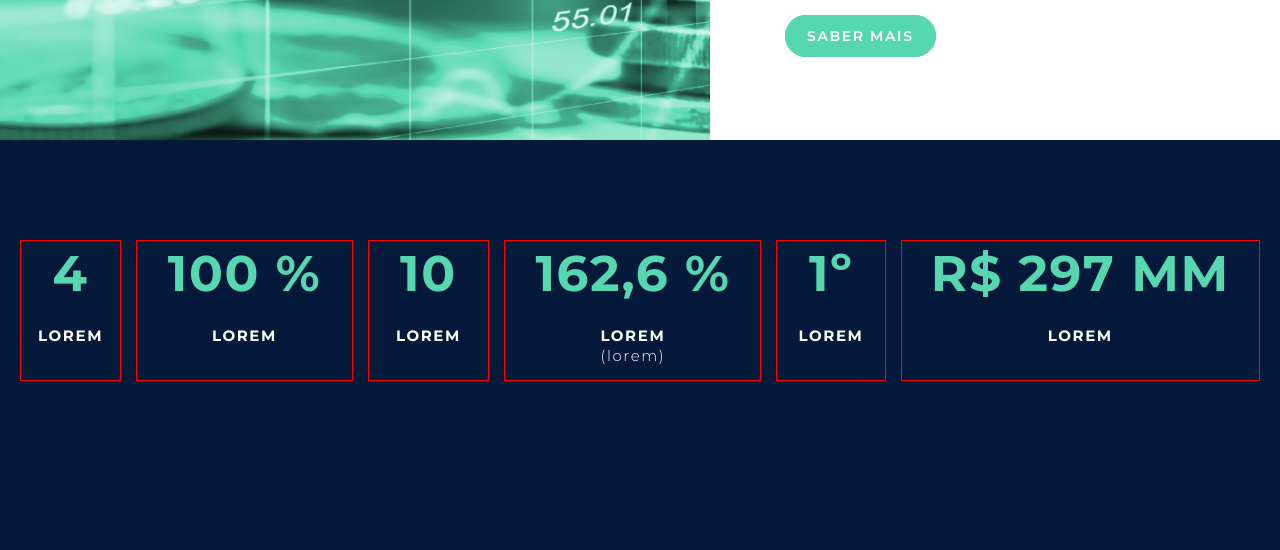
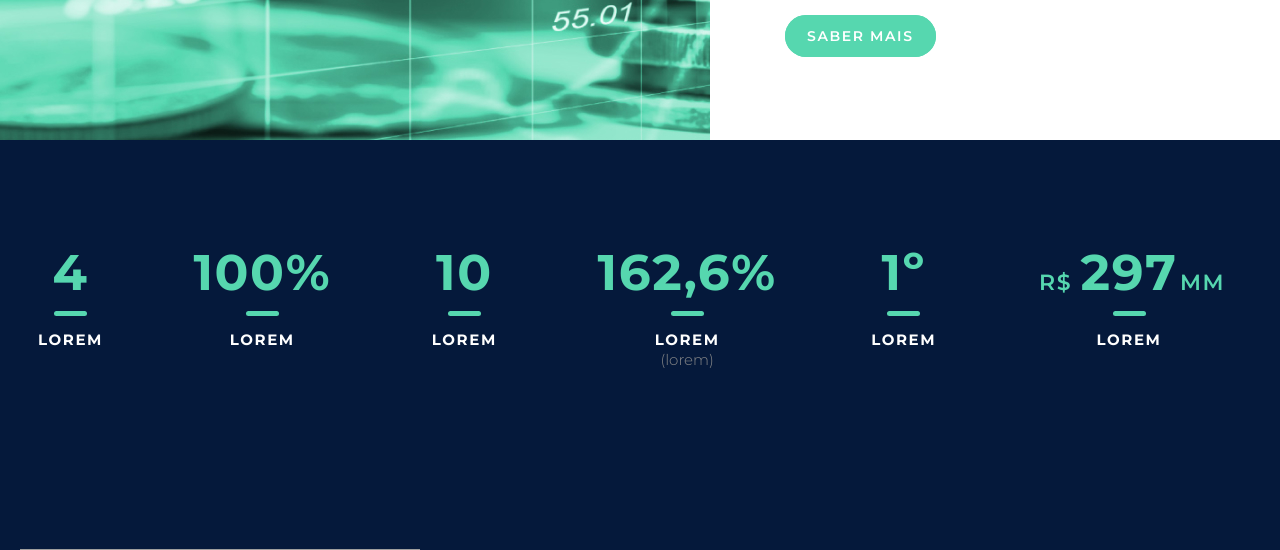
Before and after one commit to ViniFernandesDev/Landing-Page-1, a PHP site: page / in a window 1280 px wide. Shown: the part 1230-1780 px from the top of the page. Run offline with PHP 8.4, Linux system fonts and the light colour scheme; some libraries are stand-ins or nearby versions; grey boxes are pictures that could not be loaded.

Commit message:
Seção Números - pronto

```diff
--- a/css/style.css
+++ b/css/style.css
@@ -376,28 +376,50 @@ RESPONSIVO
   justify-content: center;
   text-align: center;
   align-content: flex-start;
-  border: 1px solid red;
 }
-.contentNumbers .container ul li span {
-  display: block;
+.contentNumbers .container ul li .text_green {
+  display: flex;
+  justify-content: center;
   width: 100%;
   color: #56D7AF;
   font-size: 3.125rem;
   font-weight: 700;
   height: 70px;
-  margin-bottom: 15px;
+  margin-bottom: 20px;
+  position: relative;
 }
-.contentNumbers .container ul li span.text_down {
+.contentNumbers .container ul li .text_green::before {
+  content: "";
+  position: absolute;
+  height: 5px;
+  width: 33px;
+  border-radius: 5px;
+  background: #56D7AF;
+  bottom: -6px;
+}
+.contentNumbers .container ul li .text_green small {
+  display: flex;
+  justify-content: center;
+  align-items: center;
+  width: 50px;
+  font-size: 1.375rem;
+  font-weight: 600;
+  position: relative;
+  top: 8px;
+}
+.contentNumbers .container ul li .text_down {
   color: #ffffff;
   font-size: 0.9375rem;
   font-weight: 700;
   height: auto;
 }
-.contentNumbers .container ul li span.text_down small {
+.contentNumbers .container ul li .text_down small {
   display: block;
   width: 100%;
   font-size: 0.9375rem;
   font-weight: 300;
+  letter-spacing: 0;
+  color: #8a8a8a;
 }
 
 /*
```
Also changed, not shown: css/2-layouts/index.scss (+30 -6 lines), 1 other file.
